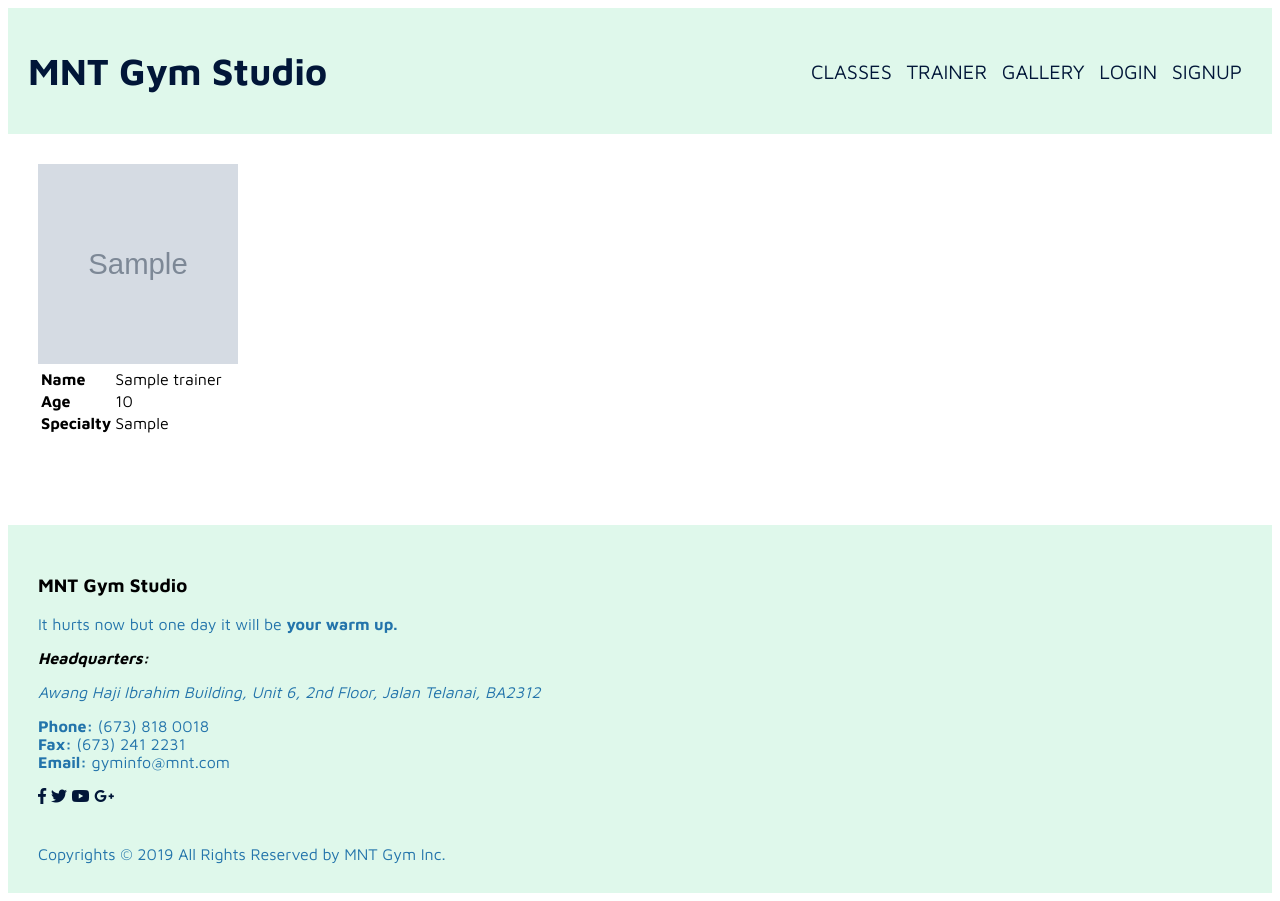
After one commit to HaziqHamzani/NCC-1701, a PHP site: page /trainers.php in a window 1280 px wide. The commit adds this page. Run offline with PHP 8.4, Linux system fonts and the light colour scheme; tables that the repository leaves empty or names only in its code hold one stand-in row (values such as "Sample post"); grey boxes marked "Sample" are stand-in pictures.

Commit message:
trainers-page-added

```diff
--- a/Gym_Studio/root/css/responsive.css
+++ b/Gym_Studio/root/css/responsive.css
@@ -33,4 +33,15 @@
     .nav-checkbox input:checked ~ .tab-content {
         max-height: 400px;
     }
+
+    #trainers-page {
+        display: grid;
+        grid-template-columns: 1fr;
+        text-align: center;
+    }
+
+    #trainers-table {
+        margin-left: auto;
+        margin-right: auto;
+    }
 }
--- a/Gym_Studio/root/css/style.css
+++ b/Gym_Studio/root/css/style.css
@@ -113,6 +113,7 @@ h1 {
 /*=================================
         HOMEPAGE
 ===================================*/
+
 #homepage {
     display: grid;
     grid-template-columns: 1fr 1fr 1fr 1fr;
@@ -176,6 +177,7 @@ h1 {
 /*=================================
         REGISTER TRAINER
 ===================================*/
+
 input[type=text] {
     width: 100%;
     padding: 12px 20px;
@@ -190,6 +192,27 @@ input[type=text] {
 
 #trainers-form {
     padding-left: 50px;
+}
+
+
+/*=================================
+            TRAINER
+===================================*/
+
+#trainers-page {
+    display: grid;
+    grid-template-columns: 1fr 1fr 1fr;
+    padding: 30px 30px 30px 30px;
+    grid-gap: 20px;
+}
+
+.trainer-img {
+    height: 200px;
+    width: 200px;
+}
+
+#trainers-table {
+    text-align: left;
 }
 
 
--- a/Gym_Studio/root/header.php
+++ b/Gym_Studio/root/header.php
@@ -44,7 +44,7 @@
                 <label for="tab-nav" class="tab-nav-label">Menu</label>
                 <ul class="tab-content">
                     <li><a href="">CLASSES</a></li>
-                    <li><a href="">TRAINER</a></li>
+                    <li><a href="trainers.php">TRAINER</a></li>
                     <li><a href="">GALLERY</a></li>
                     <li><a href="">LOGIN</a></li>
                     <li><a href="">SIGNUP</a></li>
--- /dev/null
+++ b/Gym_Studio/root/trainers.php
@@ -0,0 +1,57 @@
+<?php
+    include_once 'header.php';
+    include_once 'dbconnect.php';
+?>
+
+<div id="trainers-page">
+    <?php
+        $sql = "SELECT name, nickname, age, specialty, image FROM trainer";
+
+        $result = $conn -> query($sql);
+
+        $number_of_results = $result -> num_rows;
+
+        if ($number_of_results > 0)
+        {
+            while ($row = $result -> fetch_assoc())
+            {
+                ?>
+                <div>
+                    <div>
+                        <img class="trainer-img" src="img/uploads/<?php echo $row["image"]; ?>">
+                    </div>
+                    <div>
+                        <table id="trainers-table">
+                            <tr>
+                                <td><strong>Name</strong></td>
+                                <td><?php echo $row["name"]; ?></td>
+                            </tr>
+                            <tr>
+                                <td><strong>Age</strong></td>
+                                <td><?php echo $row["age"]; ?></td>
+                            </tr>
+                            <tr>
+                                <td><strong>Specialty</strong></td>
+                                <td><?php echo $row["specialty"]; ?></td>
+                            </tr>
+                        </table>
+                    </div>
+                </div>
+            <?php
+                /*echo "<div>";
+                echo "<div>";
+                echo "<img src='img/uploads/".$row["image"]."'>";
+                echo "</div>";
+                echo "</div>";*/
+            }
+        }
+        else
+        {
+            echo "There are no trainers available.";
+        }
+    ?>
+</div>
+
+<?php
+    include_once 'footer.php';
+?>
```
